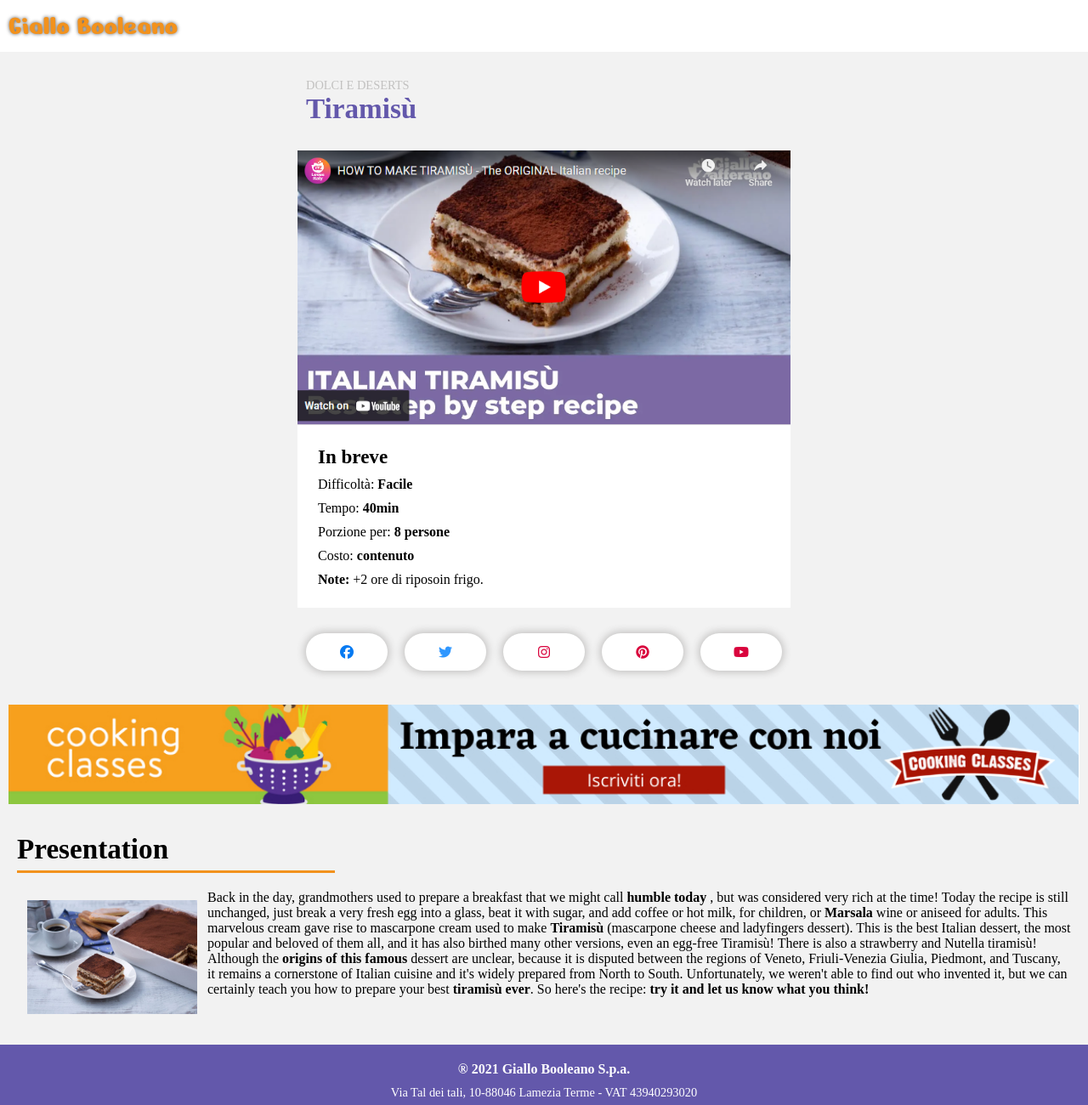
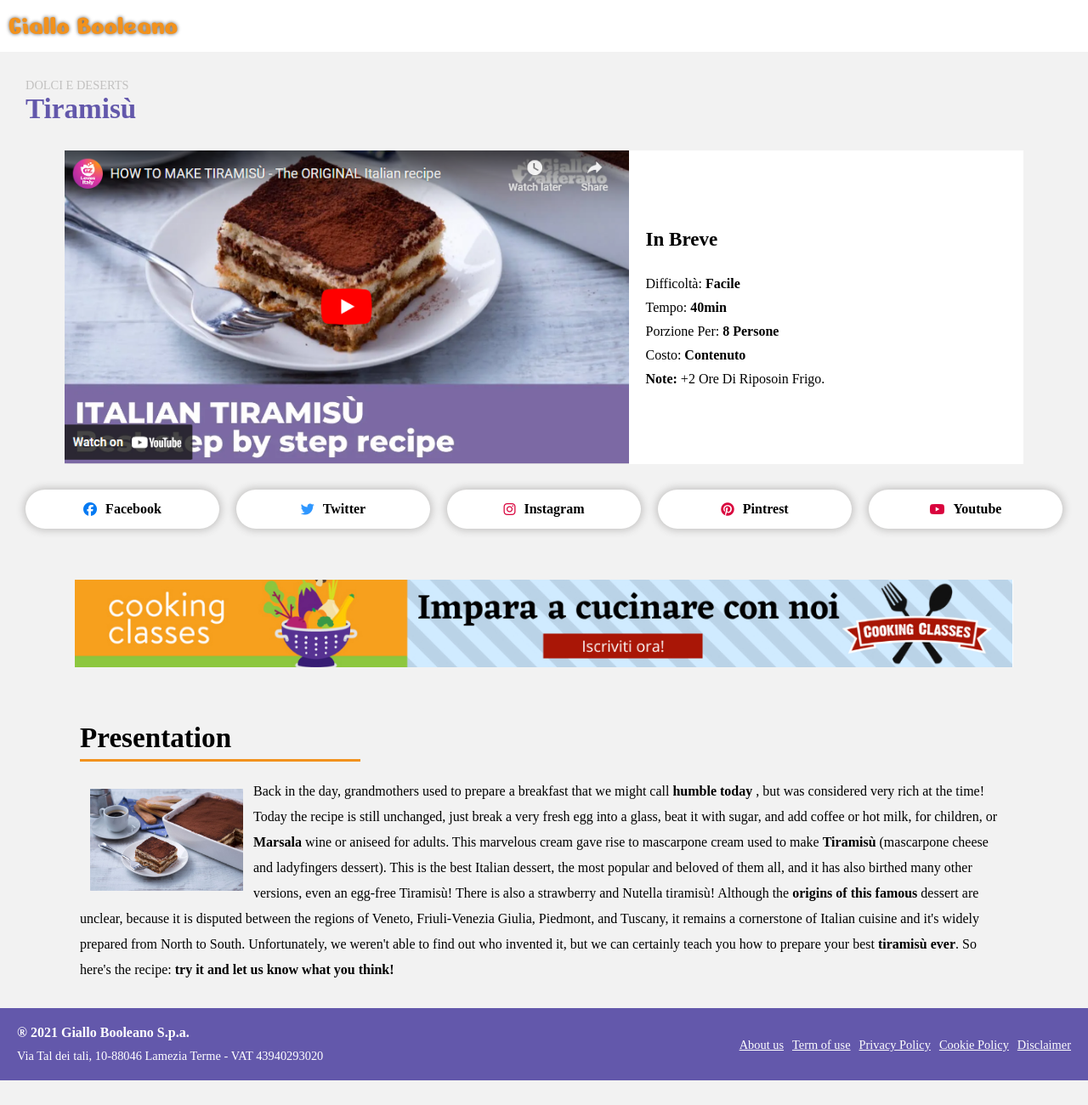
Before and after one commit to raff-E12/htmlcss-responsive-layout, a plain HTML site: page index.html in a window 1280 px wide. Shown: the top 1300 px of the page at 85% size. After the commit the page ends 1271 px from the top, so only its background shows below. Drawn offline with Linux system fonts and the light colour scheme; a web font is replaced by a local one.

Commit message:
feat: modifica di struttura e di breakpoint

```diff
--- a/Breakpoint.css
+++ b/Breakpoint.css
@@ -12,12 +12,12 @@
     }
 
     .sc-view{
-        width: 700px;
+        width: 100%;
         height: 263px;
     }
 
     .hero-sc{
-        width: 520px;
+        width: 470px;
     }
 
     .social-box{
@@ -43,7 +43,7 @@
 
     .banner-sc{
         display: block;
-        padding: 10px;
+        padding: 30px;
     }
 
     .text-menu-sc.container.left.col{
@@ -64,11 +64,93 @@
 
 @media screen and (min-width:600px) {
     .hero-sc{
-        width: 620px;
+        width: 90%;
     }
 
     .sc-view{
-        width: 700px;
-        height: 323px;
+        width: 100%;
+        height: auto;
     }
 }
+
+@media screen and (min-width:900px){
+    .hero-sc{
+        width: 90%;
+    }
+
+    .sc-view{
+        width: 100%;
+        height: auto;
+    }
+}
+
+@media screen and (min-width:1009px){
+    .hero-sc{
+        width: 100%;
+    }
+
+    .sc-view{
+        width: 100%;
+        overflow: hidden;
+        display: flex;
+        justify-content: first baseline;
+        align-items: first baseline;
+    }
+
+  .info-sc{
+    width: 91%;
+    display: grid;
+    grid-template-columns: 1fr .70fr;
+  }
+
+  .list-hero{
+    height: auto;
+    padding: 20px;
+    gap: 30px;
+    text-transform: capitalize;
+  }
+
+  .social-box{
+    gap: 10px;
+  }
+
+  .social-box p{
+    display: block;
+    font-weight: 900;
+}
+
+.img-menu{
+    width: 180px;
+    float:left;
+}
+
+.text-menu-sc.container.left.col{
+   width: 90%;
+   padding: 30px;
+}
+
+.text-menu-sc p{
+    width: 100%;
+    line-height: 30px;
+}
+
+.banner-sc{
+    width: 91%;
+}
+
+.footer-sc.container.col{
+    flex-direction: row;
+    padding: 20px;
+}
+
+.text-ft-sc{
+    width: 100%;
+    text-align: left;
+    align-items: flex-start;
+}
+
+.links-ft ul{
+    flex-wrap: nowrap;
+    justify-content: flex-end;
+}
+}
--- a/index.html
+++ b/index.html
@@ -21,7 +21,7 @@
                 <small>Dolci e Deserts</small>
                 <h3>Tiramisù</h3>
             </div>
-            <div class="info-sc container row left">
+            <div class="info-sc">
                 <div class="sc-view">
                     <img src="img/image (10).png" alt="hero-img">
                 </div>
--- a/style.css
+++ b/style.css
@@ -182,7 +182,6 @@ body{
 }
 
 .hero-sc{
-    background-color: var(--white-1);
     gap: 20px;
     padding: 20px;
 }
@@ -204,13 +203,18 @@ body{
 }
 
 .sc-view{
-    width: 200%;
+    width: 100%;
     height: 190px;
     overflow: hidden;
 }
 
 .info-sc{
     width: 350px;
+    background-color: var(--white-2);
+    display: flex;
+    flex-direction: column;
+    align-items: center;
+    justify-content: flex-start;
 }
 
 .list-hero{
@@ -279,9 +283,9 @@ body{
 }
 
 .text-menu-sc{
-    padding: 20px;
+    padding: 40px;
     gap: 20px;
-    width: 350px;
+    width: 450px;
     text-align: left;
 }
 
@@ -293,6 +297,10 @@ body{
     font-weight: 800;
     height: 47px;
     position: relative;
+}
+
+.text-menu-sc p{
+    line-height: 30px;
 }
 
 .text-menu-sc h3::after{
```
